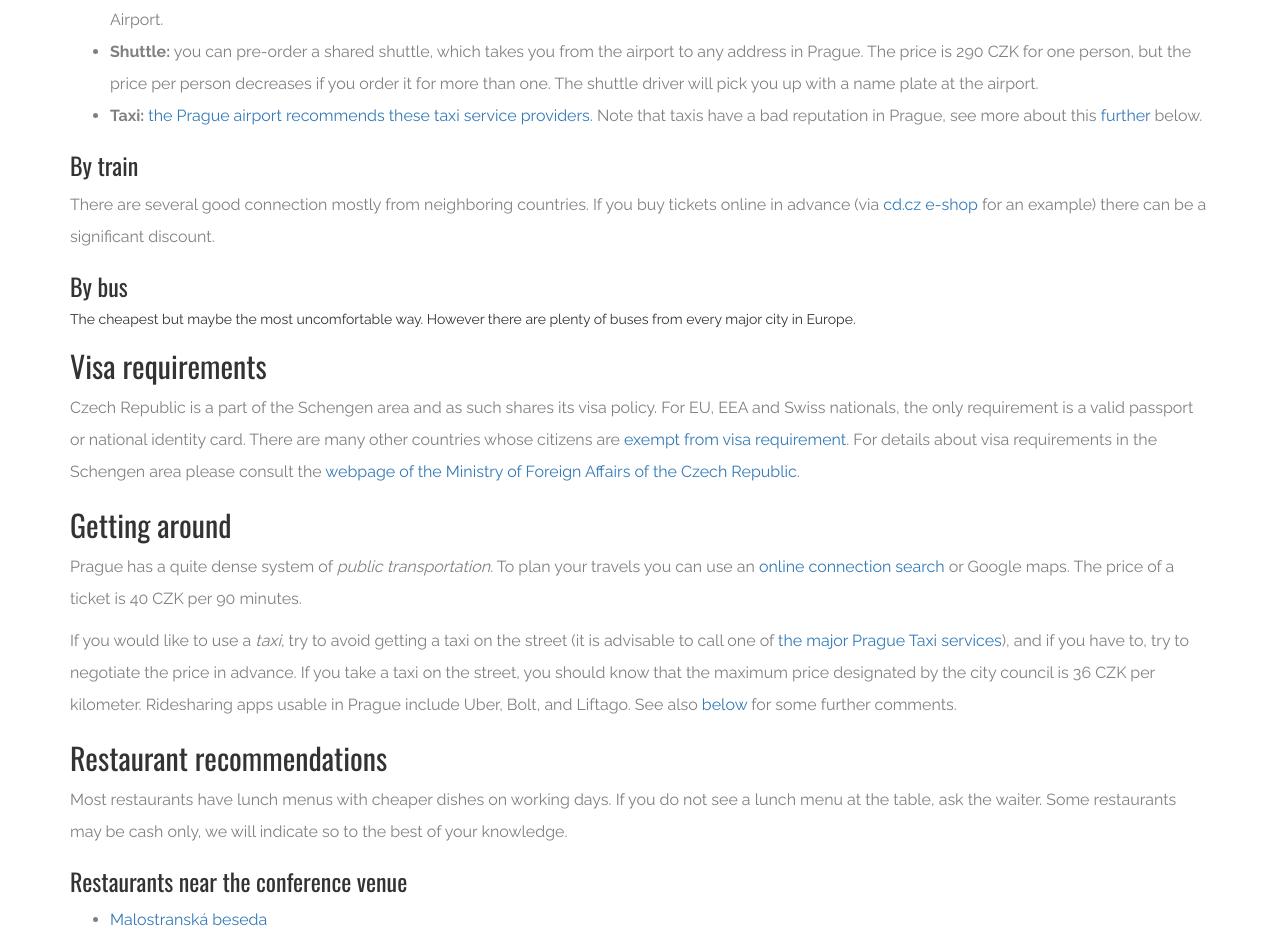
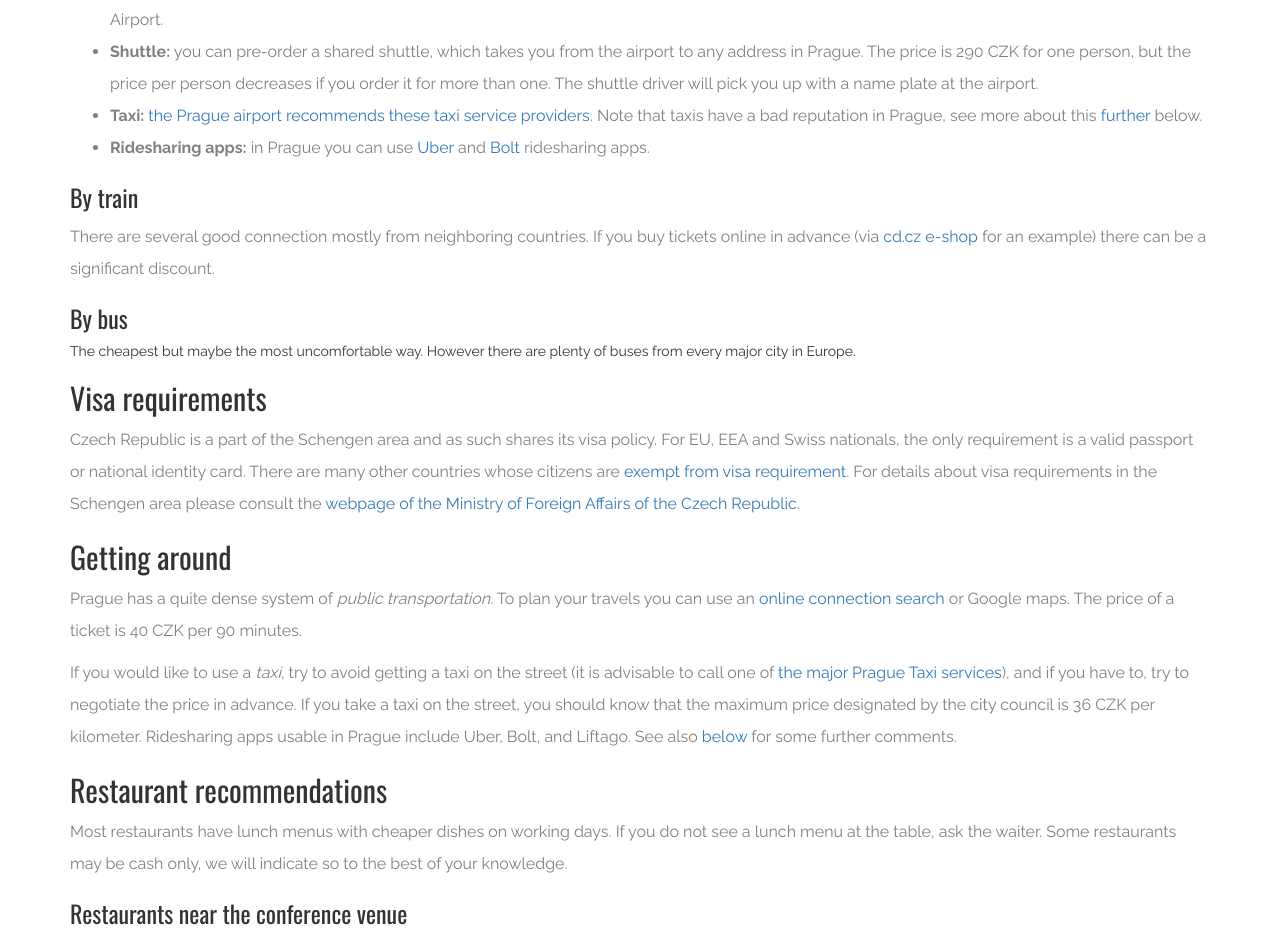
Before and after one commit to vutunganh/halg-2023, a plain HTML site: page www/venue.html in a window 1280 px wide. Shown: the part 2165-3097 px from the top of the page. Drawn offline with nearby package versions, Linux system fonts and the light colour scheme.

Commit message:
Add info about ridesharing apps from the airport

```diff
--- a/www/venue.html
+++ b/www/venue.html
@@ -144,6 +144,10 @@
           <a href="https://www.prg.aero/en/taxi">the Prague airport recommends these taxi service providers.</a>
           Note that taxis have a bad reputation in Prague, see more about this <a href="#traps">further</a> below.
         </li>
+        <li>
+          <strong>Ridesharing apps:</strong>
+          in Prague you can use <a href="https://www.uber.com/cz/en/">Uber</a> and <a href="https://bolt.eu/en-gb/">Bolt</a> ridesharing apps.
+        </li>
       </ul>
       </p>
 
```
